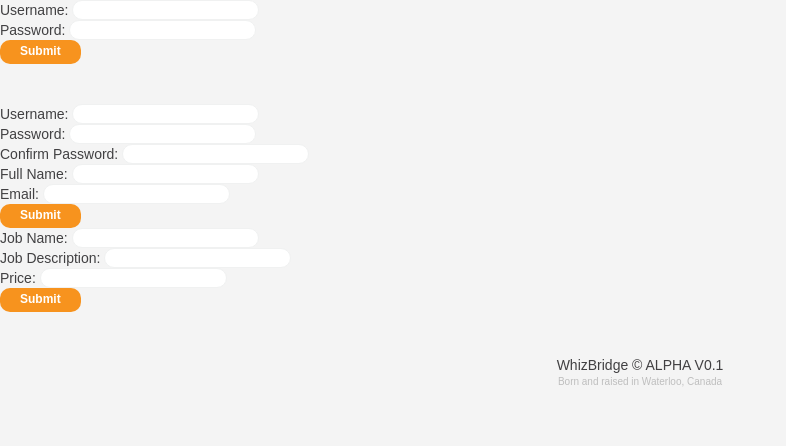
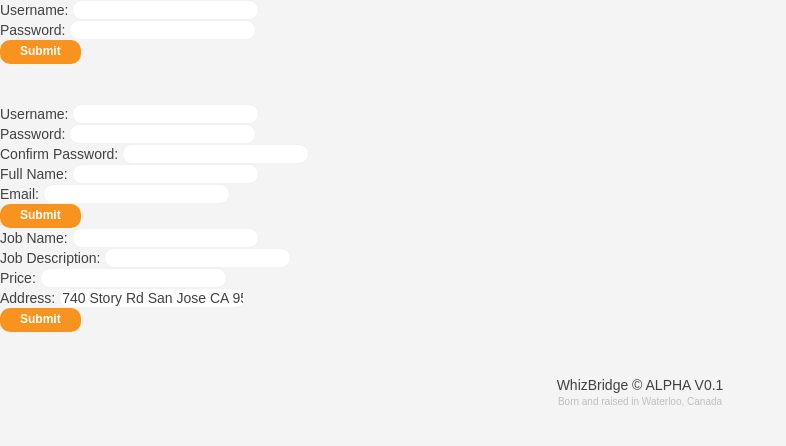
Before and after one commit to jeffrey-xiao/WhizBridge, a PHP site: page /oauth/ in a window 1280 px wide. Shown: the top 446 px of the page, without its empty margins (0-786 px from the left). Run offline with PHP 8.4, Linux system fonts and the light colour scheme; style sheets or scripts are compiled from the project's sources.

Commit message:
Coordinates for login

```diff
--- a/controller.php
+++ b/controller.php
@@ -146,7 +146,19 @@ class Controller
             //Add code here
         }
     }
+    private function getCoordinates($address){
 
+        $address = str_replace(" ", "+", $address); // replace all the white space with "+" sign to match with google search pattern
+
+        $url = "http://maps.google.com/maps/api/geocode/json?sensor=false&address=$address";
+
+        $response = file_get_contents($url);
+
+        $json = json_decode($response,TRUE); //generate array object from the response from the web
+
+        return ($json['results'][0]['geometry']['location']['lat'].",".$json['results'][0]['geometry']['location']['lng']);
+
+    }
     private function postJob(){
         //todo with ${POST}
         $this->model->createJob($_POST["job_name"], $_POST["job_description"], $_POST["job_price"]);
--- a/views/pages/login.php
+++ b/views/pages/login.php
@@ -19,6 +19,7 @@ Email: <input type="text" name="email"><br>
 Job Name: <input type="text" name="job_name"><br>
 Job Description: <input type="text" name="job_description"><br>
 Price: <input type="text" name = "job_price"><br>
+Address: <input type = "text" name = "address" value = "740 Story Rd San Jose CA 95122"><br>
 <input type="submit">
 </form>
 <?php
```
